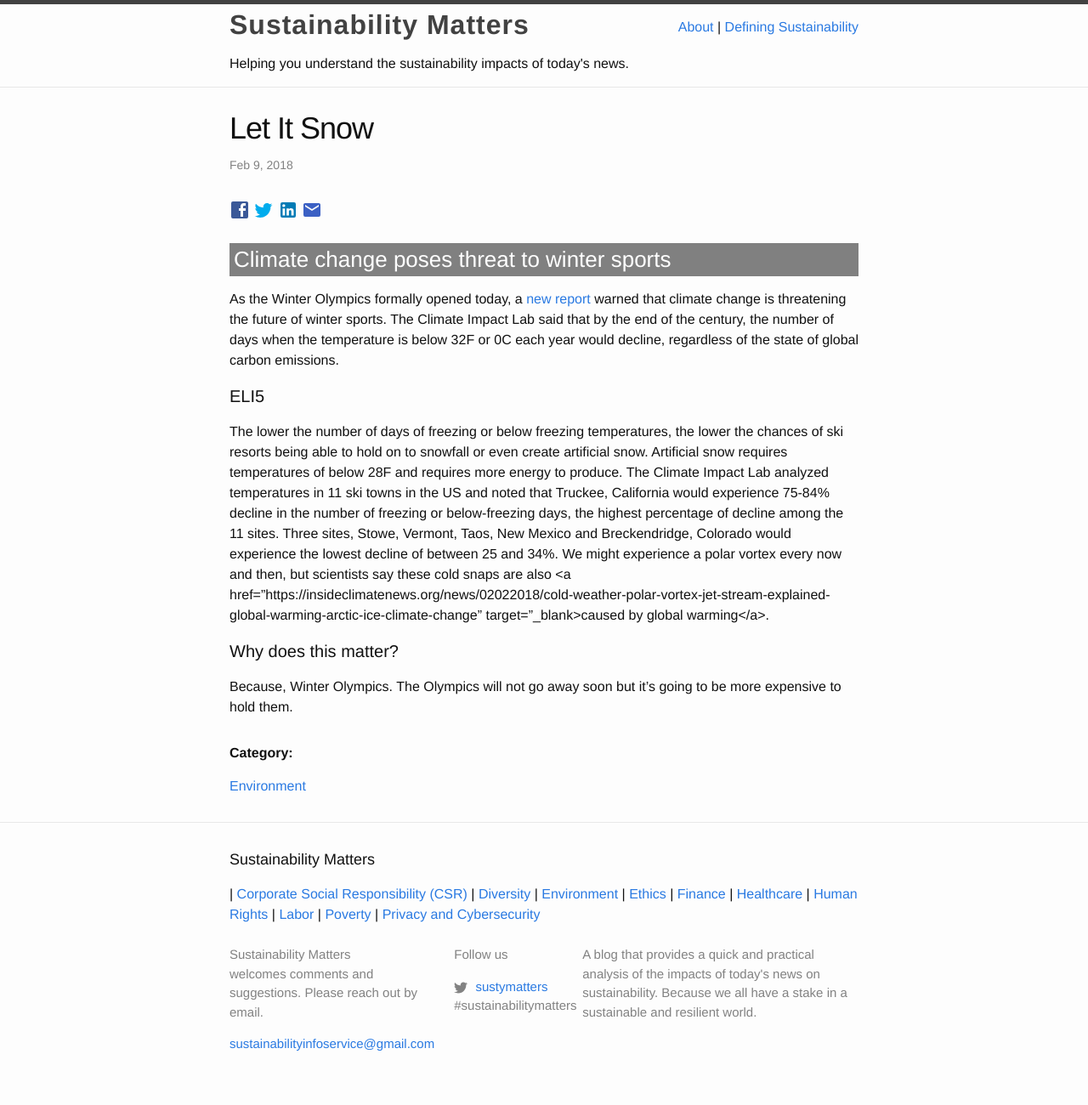
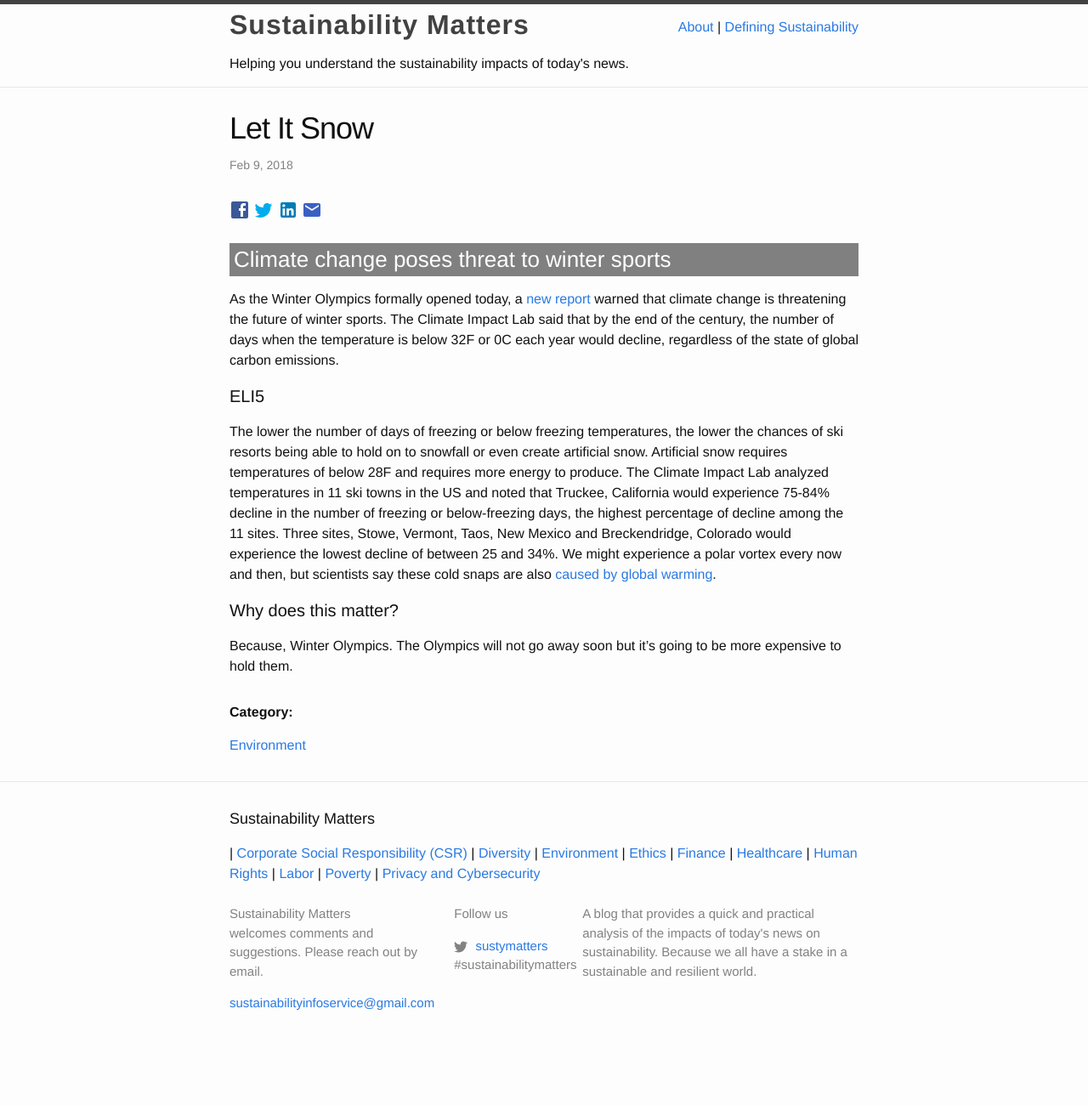
Before and after one commit to Sparkleleuk/Sustainability_Matters, a Jekyll site: the page built from _posts/2018-02-09-snow.markdown, in a window 1280 px wide. Shown: the whole page at 85% size. Built offline with Jekyll 4.4.1, drawn with Linux system fonts in a browser that asks for light colours; after the commit the page ends 1252 px from its top, so only the background shows below that.

Commit message:
fix post

```diff
--- a/_posts/2018-02-09-snow.markdown
+++ b/_posts/2018-02-09-snow.markdown
@@ -12,7 +12,7 @@ As the Winter Olympics formally opened today, a <a href="http://www.impactlab.or
 
 #### ELI5
 
-The lower the number of days of freezing or below freezing temperatures, the lower the chances of ski resorts being able to hold on to snowfall or even create artificial snow. Artificial snow requires temperatures of below 28F and requires more energy to produce. The Climate Impact Lab analyzed temperatures in 11 ski towns in the US and noted that Truckee, California would experience 75-84% decline in the number of freezing or below-freezing days, the highest percentage of decline among the 11 sites. Three sites, Stowe, Vermont, Taos, New Mexico and Breckendridge, Colorado would experience the lowest decline of between 25 and 34%. We might experience a polar vortex every now and then, but scientists say these cold snaps are also <a href="https://insideclimatenews.org/news/02022018/cold-weather-polar-vortex-jet-stream-explained-global-warming-arctic-ice-climate-change" target="_blank>caused by global warming</a>.
+The lower the number of days of freezing or below freezing temperatures, the lower the chances of ski resorts being able to hold on to snowfall or even create artificial snow. Artificial snow requires temperatures of below 28F and requires more energy to produce. The Climate Impact Lab analyzed temperatures in 11 ski towns in the US and noted that Truckee, California would experience 75-84% decline in the number of freezing or below-freezing days, the highest percentage of decline among the 11 sites. Three sites, Stowe, Vermont, Taos, New Mexico and Breckendridge, Colorado would experience the lowest decline of between 25 and 34%. We might experience a polar vortex every now and then, but scientists say these cold snaps are also <a href="https://insideclimatenews.org/news/02022018/cold-weather-polar-vortex-jet-stream-explained-global-warming-arctic-ice-climate-change" target="_blank">caused by global warming</a>.
 
 #### Why does this matter?
 
```
